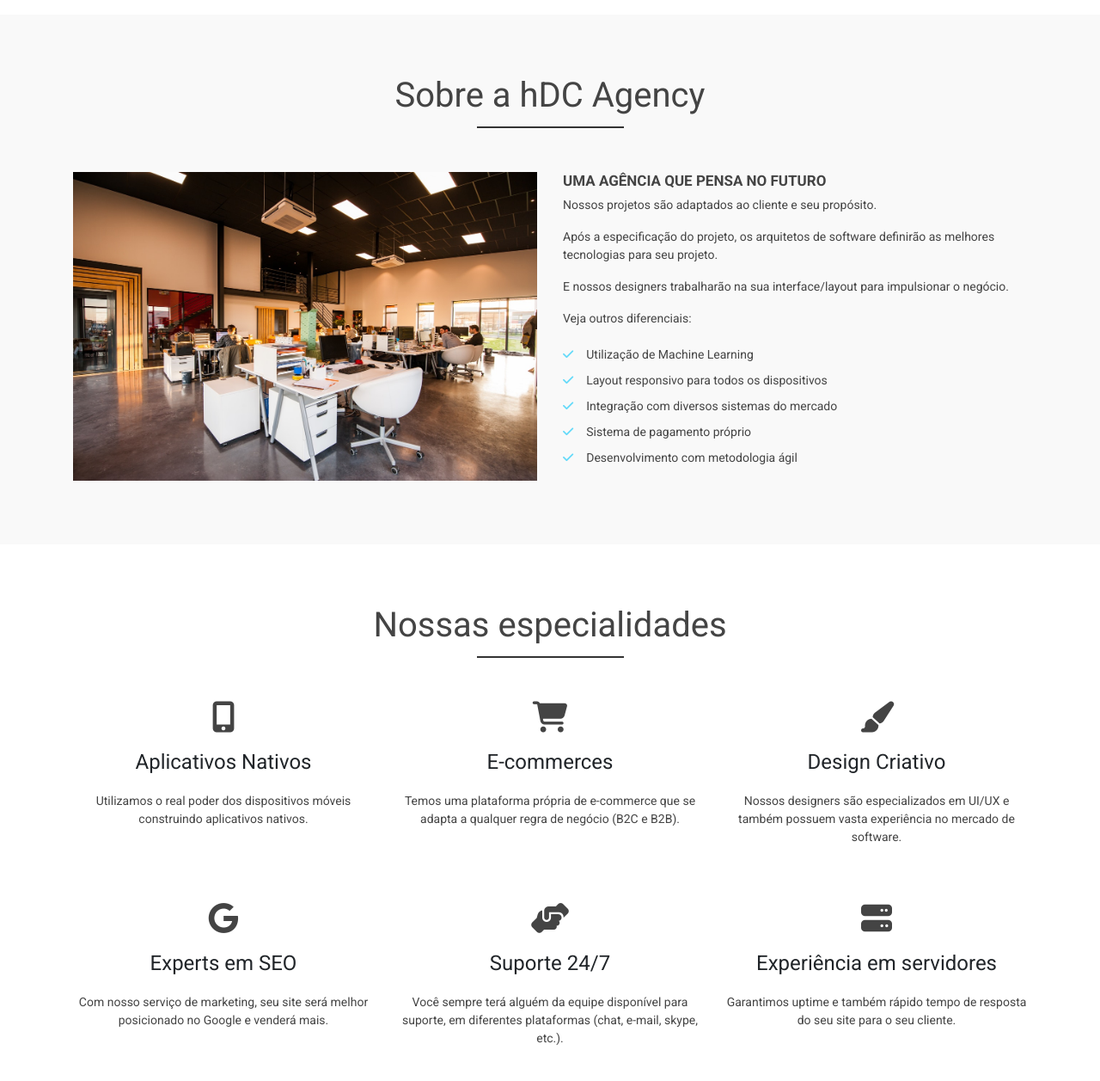
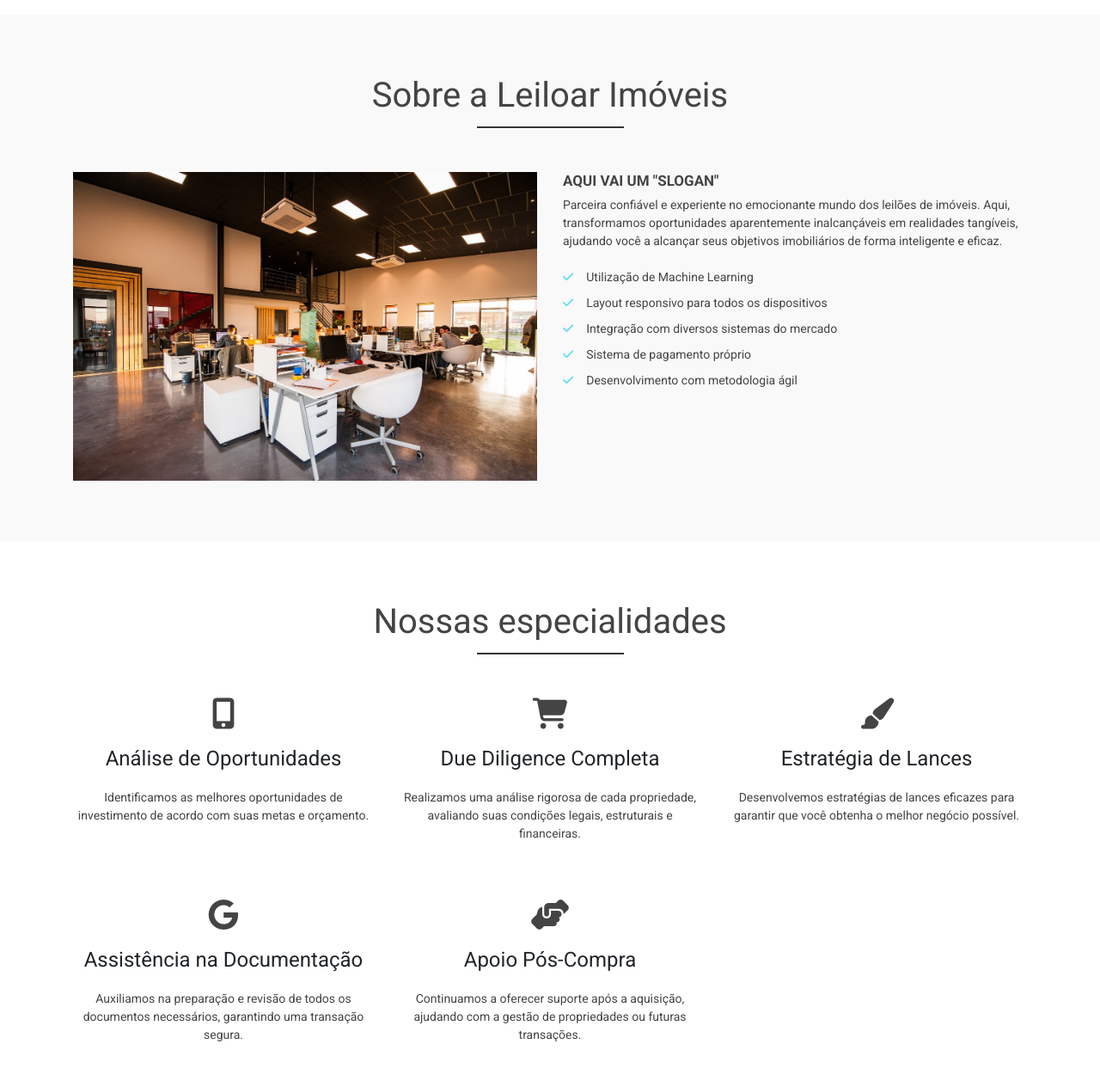
Before and after one commit to llarrossa/leiloar_imoveis, a plain HTML site: page index.html in a window 1280 px wide. Shown: the part 703-1960 px from the top of the page at 86% size. Drawn offline with nearby package versions, Linux system fonts and the light colour scheme; a script that the page names is missing.

Commit message:
'ajustes'

```diff
--- a/css/styles.css
+++ b/css/styles.css
@@ -28,6 +28,7 @@ header, .navbar {
 
 #logo {
 	width: 75px;
+	margin-right: 5px;
 }
 
 .navbar-brand {
@@ -93,6 +94,12 @@ header, .navbar {
 
 .carousel-indicators .active {
 	background-color: #65DAF9;
+}
+
+#home-menu:hover, #about-menu:hover, #services-menu:hover,
+#team-menu:hover, #portfolio-menu:hover, #contact-menu:hover {
+	cursor: pointer;
+	color: #c1c1c1;
 }
 
 /*Sobre a empresa */
--- a/index.html
+++ b/index.html
@@ -4,7 +4,7 @@
 <head>
 	<meta charset="utf-8">
 	<meta name="viewport" content="width=device-width, initial-scale=1">
-	<title>Título da página</title>
+	<title>Leiloar Imóveis</title>
 	<!-- Fonte -->
 	<link href="https://fonts.googleapis.com/css2?family=Roboto:wght@300;400;700&display=swap" rel="stylesheet">
 	<!-- Bootstrap -->
@@ -27,7 +27,7 @@
 		<div class="container" id="nav-container">
 			<nav class="navbar navbar-expand-lg fixed-top navbar-dark">
 				<a href="#" class="navbar-brand">
-					<img id="logo" src="img/hdcagency_logo.svg" alt="hDC Agency">hDC Agency
+					<img id="logo" src="img/hdcagency_logo.svg" alt="hDC Agency">Leiloar Imóveis
 				</a>
 				<button class="navbar-toggler" type="button" data-toggle="collapse" data-target="#navbar-links" aria-controls="navbar-links" aria-expanded="false" aria-label="Toggle navigation">
 					<span class="navbar-toggler-icon"></span>
@@ -58,12 +58,12 @@
 					<div class="carousel-item active">
 						<img src="img/banner1.png" class="d-block w-100" alt="Projetos de e-Commerce">
 						<div class="carousel-caption  d-md-block">
-							<h2>Quer criar um e-Commerce?</h2>
+							<h2>Quer adquirir seu imóvel?</h2>
 							<p>Conte conosco, temos mais de 30 lojas no portfólio.</p>
 							<a href="#" class="main-btn">Ver portfólio</a>
 						</div>
 					</div>
-					<div class="carousel-item">
+					<!--<div class="carousel-item">
 						<img src="img/banner2.png" class="d-block w-100" alt="Engenharia de Software">
 						<div class="carousel-caption  d-md-block">
 							<h2>Está querendo tirar o projeto do papel?</h2>
@@ -78,7 +78,7 @@
 							<p>A hDC conta com engenheiros altamente qualificados para resolver o seu problema.</p>
 							<a href="#" class="main-btn">Entre em contato</a>
 						</div>
-					</div>
+					</div>-->
 				</div>
 				<a href="#mainSlider" class="carousel-control-prev" role="button" data-slide="prev">
 					<span class="carousel-control-prev-icon" aria-hidden="true"></span>
@@ -93,17 +93,17 @@
 				<div class="container">
 					<div class="row">
 						<div class="col-12">
-							<h3 class="main-title">Sobre a hDC Agency</h3>
+							<h3 class="main-title">Sobre a Leiloar Imóveis</h3>
 						</div>
 						<div class="col-md-6">
 							<img class="img-fluid" src="img/agencia.jpg" alt="Agência hDC">
 						</div>
 						<div class="col-md-6">
-							<h3 class="about-title">Uma agência que pensa no futuro</h3>
-							<p>Nossos projetos são adaptados ao cliente e seu propósito.</p>
-							<p>Após a especificação do projeto, os arquitetos de software definirão as melhores tecnologias para seu projeto.</p>
+							<h3 class="about-title">Aqui vai um "slogan"</h3>
+							<p>Parceira confiável e experiente no emocionante mundo dos leilões de imóveis. Aqui, transformamos oportunidades aparentemente inalcançáveis em realidades tangíveis, ajudando você a alcançar seus objetivos imobiliários de forma inteligente e eficaz.</p>
+							<!--<p>Após a especificação do projeto, os arquitetos de software definirão as melhores tecnologias para seu projeto.</p>
 							<p>E nossos designers trabalharão na sua interface/layout para impulsionar o negócio.</p>
-							<p>Veja outros diferenciais:</p>
+							<p>Veja outros diferenciais:</p>-->
 							<ul id="about-list">
 								<li><i class="fas fa-check"></i>Utilização de Machine Learning</li>
 								<li><i class="fas fa-check"></i>Layout responsivo para todos os dispositivos</li>
@@ -123,34 +123,34 @@
 						</div>
 						<div class="col-md-4 service-box">
 							<i class="fas fa-mobile-alt"></i>
-							<h4>Aplicativos Nativos</h4>
-							<p>Utilizamos o real poder dos dispositivos móveis construindo aplicativos nativos.</p>
+							<h4>Análise de Oportunidades</h4>
+							<p>Identificamos as melhores oportunidades de investimento de acordo com suas metas e orçamento.</p>
 						</div>
 						<div class="col-md-4 service-box">
 							<i class="fas fa-shopping-cart"></i>
-							<h4>E-commerces</h4>
-							<p>Temos uma plataforma própria de e-commerce que se adapta a qualquer regra de negócio (B2C e B2B).</p>
+							<h4>Due Diligence Completa</h4>
+							<p> Realizamos uma análise rigorosa de cada propriedade, avaliando suas condições legais, estruturais e financeiras.</p>
 						</div>
 						<div class="col-md-4 service-box">
 							<i class="fas fa-paint-brush"></i>
-							<h4>Design Criativo</h4>
-							<p>Nossos designers são especializados em UI/UX e também possuem vasta experiência no mercado de software.</p>
+							<h4>Estratégia de Lances</h4>
+							<p>Desenvolvemos estratégias de lances eficazes para garantir que você obtenha o melhor negócio possível.</p>
 						</div>
 						<div class="col-md-4 service-box">
 							<i class="fa-brands fa-google"></i>
-							<h4>Experts em SEO</h4>
-							<p>Com nosso serviço de marketing, seu site será melhor posicionado no Google e venderá mais.</p>
+							<h4>Assistência na Documentação</h4>
+							<p>Auxiliamos na preparação e revisão de todos os documentos necessários, garantindo uma transação segura.</p>
 						</div>
 						<div class="col-md-4 service-box">
 							<i class="fas fa-hands-helping"></i>
-							<h4>Suporte 24/7</h4>
-							<p>Você sempre terá alguém da equipe disponível para suporte, em diferentes plataformas (chat, e-mail, skype, etc.).</p>
+							<h4>Apoio Pós-Compra</h4>
+							<p>Continuamos a oferecer suporte após a aquisição, ajudando com a gestão de propriedades ou futuras transações.</p>
 						</div>
-						<div class="col-md-4 service-box">
+						<!--<div class="col-md-4 service-box">
 							<i class="fas fa-server"></i>
 							<h4>Experiência em servidores</h4>
 							<p>Garantimos uptime e também rápido tempo de resposta do seu site para o seu cliente.</p>
-						</div>
+						</div>-->
 					</div>
 				</div>
 			</div>
@@ -227,10 +227,11 @@
 					<div class="row">
 						<div class="col-md-6 apply-box" id="company-img"></div>
 						<div class="col-md-6 apply-box" id="pattern-img">
-							<h4>Gosta de desafios?</h4>
-							<p>Temos várias posições abertas, entre elas: Software Engineer, UI/UX Designer, Project Manager e mais.</p>
-							<p>Clique no botão abaixo e confira os benefícios e as posições em aberto.</p>
-							<p>Aqui você terá a chance de trabalhar com as melhores tecnologias e os profissionais mais capacitados.</p>
+							<h4>Por que escolher-nos?</h4>
+							<p>Experiência Comprovada: Com um histórico de sucesso em leilões de imóveis, nossa equipe traz um conhecimento inigualável ao seu lado.</p>
+							<p>Rede de Contatos: Mantemos relações sólidas com leiloeiros, instituições financeiras e agentes imobiliários para fornecer informações privilegiadas.</p>
+							<p>Personalização: Adaptamos nossos serviços às suas necessidades específicas, proporcionando uma abordagem sob medida.</p>
+							<p>Transparência Total: Comprometemo-nos a manter você totalmente informado em cada etapa do processo.</p>
 							<a href="#" class="main-btn" id="apply-btn">Saiba mais</a>
 						</div>
 					</div>
--- a/js/script.js
+++ b/js/script.js
@@ -159,6 +159,6 @@ $(document).ready(function() {
 
 		$([document.documentElement, document.body]).animate({
 			scrollTop: $(scrollTo).offset().top - 70
-		}, 1500);
+		}, 1000);
 	});
 });
```
